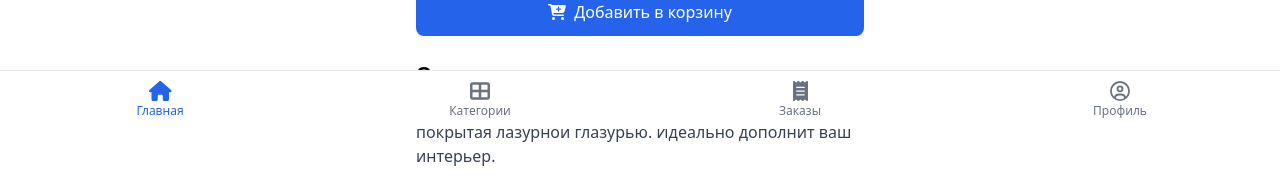
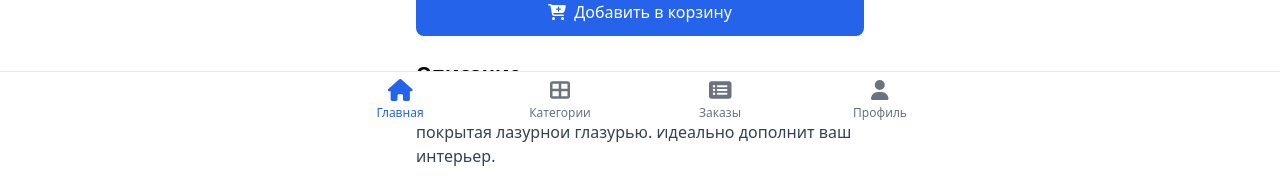
Before and after one commit to runas555/ikeber-next, a Next.js app: page /products/1 in a window 1280 px wide. Shown: the part 671-850 px from the top of the page. Built offline with nearby package versions, Linux system fonts and the light colour scheme.

Commit message:
tabs fixed

```diff
--- /dev/null
+++ b/src/app/category/[categoryName]/page.tsx
@@ -0,0 +1,68 @@
+"use client";
+import React, { useContext } from 'react';
+import { useRouter, useParams } from 'next/navigation';
+import Header from '@/components/Header';
+import NavigationBar from '@/components/NavigationBar';
+import ProductCard from '@/components/ProductCard';
+import { itemsData } from '@/data/items'; // Удален Item
+import { AppStateContext } from '@/context/AppStateProvider';
+
+const CategoryPage: React.FC = () => {
+  const router = useRouter();
+  const params = useParams();
+  const categoryName = params.categoryName ? decodeURIComponent(params.categoryName as string) : null;
+
+  const { setSearchQuery, openSearchOverlay, closeSearchOverlay, setSearchStatusText } = useContext(AppStateContext);
+
+  const handleHeaderSearch = (query: string) => {
+    if (!query) {
+      console.warn("Search query is empty");
+      return;
+    }
+    setSearchQuery(query);
+    openSearchOverlay();
+    let step = 0;
+    const searchSteps = [
+      { text: "Проверяю наличие у ближайших продавцов...", delay: 1200 },
+      { text: "Ищу похожие товары и услуги в вашем городе...", delay: 1500 },
+      { text: "Подбираю лучшие варианты для вас...", delay: 1300 }
+    ];
+    function nextStep() {
+      if (step < searchSteps.length) {
+        setSearchStatusText(searchSteps[step].text);
+        setTimeout(nextStep, searchSteps[step].delay);
+        step++;
+      } else {
+        closeSearchOverlay();
+        router.push(`/search-request/${encodeURIComponent(query)}`);
+      }
+    }
+    setSearchStatusText('Анализирую ваш запрос: "' + query + '"...');
+    setTimeout(nextStep, 1000);
+  };
+
+  const categoryItems = categoryName ? itemsData.filter(item => item.category === categoryName) : [];
+
+  return (
+    <>
+      <Header onSearch={handleHeaderSearch} showBackButton={true} />
+      <main className="container mx-auto p-4 pt-24 pb-20">
+        <h1 className="text-2xl font-bold mb-6 text-gray-800">
+          {categoryName || 'Категория'}
+        </h1>
+        {categoryItems.length > 0 ? (
+          <div className="grid grid-cols-2 sm:grid-cols-3 md:grid-cols-4 gap-4">
+            {categoryItems.map((item) => (
+              <ProductCard key={item.id} item={item} />
+            ))}
+          </div>
+        ) : (
+          <p className="text-gray-600">В этой категории пока нет товаров.</p>
+        )}
+      </main>
+      <NavigationBar />
+    </>
+  );
+};
+
+export default CategoryPage;
--- a/src/components/NavigationBar.tsx
+++ b/src/components/NavigationBar.tsx
@@ -1,49 +1,64 @@
 "use client";
 import React, { useContext } from 'react';
+import { useRouter } from 'next/navigation'; // Импортируем useRouter
 import { FontAwesomeIcon } from '@fortawesome/react-fontawesome';
-import { faHome, faThLarge, faReceipt } from '@fortawesome/free-solid-svg-icons';
-import { faUserCircle } from '@fortawesome/free-regular-svg-icons';
+import { faHome, faThLarge, faListAlt, faUser } from '@fortawesome/free-solid-svg-icons';
 import { AppStateContext } from '@/context/AppStateProvider';
-import clsx from 'clsx';
 
-const navItems = [
+const tabs = [
   { id: 'home', label: 'Главная', icon: faHome },
   { id: 'categories', label: 'Категории', icon: faThLarge },
-  { id: 'orders', label: 'Заказы', icon: faReceipt /* badgeCount: 1 */ }, // Example badge
-  { id: 'profile', label: 'Профиль', icon: faUserCircle },
+  { id: 'orders', label: 'Заказы', icon: faListAlt },
+  { id: 'profile', label: 'Профиль', icon: faUser },
 ];
 
 const NavigationBar: React.FC = () => {
-  const { activeTab, setActiveTab, ordersBadgeCount } = useContext(AppStateContext);
+  const router = useRouter(); // Инициализируем useRouter
+  const appState = useContext(AppStateContext);
 
-  const handleTabChange = (tabId: string) => {
-    // Logic to close any open modals/views before switching tabs
-    // This should ideally be centralized in AppStateProvider or a custom hook
-    // For now, just switch tab
-    setActiveTab(tabId);
+  if (!appState) {
+    console.warn("AppStateContext is not available in NavigationBar");
+    return null;
+  }
+
+  const { activeTab, setActiveTab, ordersBadgeCount } = appState;
+
+  const handleTabClick = (tabId: string) => {
+    // Сначала переходим на главную страницу, если мы не на ней
+    // Проверка текущего пути может быть сложной из-за динамических сегментов.
+    // Проще всегда пушить '/', а setActiveTab обновит контент.
+    router.push('/');
+
+    // Устанавливаем активную вкладку.
+    // Небольшая задержка может помочь, если HomePage не успевает среагировать на изменение activeTab
+    // после router.push. Но для начала попробуем без нее.
+    // setActiveTab(tabId);
+    // Для большей надежности, особенно если HomePage имеет сложный рендер:
+    requestAnimationFrame(() => {
+        setActiveTab(tabId);
+    });
   };
 
   return (
-    <nav className="bg-white border-t border-gray-200 fixed bottom-0 w-full py-1.5 z-40">
-      <div className="flex justify-around">
-        {navItems.map((item) => (
+    <nav className="fixed bottom-0 left-0 right-0 bg-white border-t border-gray-200 shadow-top z-40">
+      <div className="flex justify-around max-w-screen-sm mx-auto">
+        {tabs.map((tab) => (
           <button
-            key={item.id}
-            className={clsx(
-              'tab-button flex-1 flex flex-col items-center px-3 py-1 transition-colors duration-200',
-              activeTab === item.id ? 'text-blue-600' : 'text-gray-500 hover:text-blue-500'
-            )}
-            onClick={() => handleTabChange(item.id)}
+            key={tab.id}
+            onClick={() => handleTabClick(tab.id)} // Используем новый обработчик
+            className={`flex-1 flex flex-col items-center justify-center py-2 px-1 text-xs transition-colors duration-200 ease-in-out
+                        ${activeTab === tab.id ? 'text-blue-600' : 'text-gray-500 hover:text-blue-500'}`}
+            aria-current={activeTab === tab.id ? 'page' : undefined}
           >
-            <FontAwesomeIcon icon={item.icon} className="tab-icon text-xl" />
-            {item.id === 'orders' && ordersBadgeCount > 0 && (
-                 <span className="badge bg-orange-500 text-white rounded-full flex items-center justify-center" style={{top: '-4px', right: 'calc(50% - 22px)'}}>
-                    {ordersBadgeCount}
-                 </span>
-            )}
-            <span className={clsx("text-xs mt-0.5", activeTab === item.id && "font-medium")}>
-              {item.label}
-            </span>
+            <div className="relative">
+              <FontAwesomeIcon icon={tab.icon} className={`text-xl mb-0.5 tab-icon ${activeTab === tab.id ? 'scale-110' : ''}`} />
+              {tab.id === 'orders' && ordersBadgeCount > 0 && (
+                <span className="absolute top-[-3px] right-[-7px] bg-red-500 text-white text-[9px] font-bold rounded-full h-4 w-4 flex items-center justify-center">
+                  {ordersBadgeCount}
+                </span>
+              )}
+            </div>
+            <span className="mt-0.5">{tab.label}</span>
           </button>
         ))}
       </div>
--- a/src/context/AppStateProvider.tsx
+++ b/src/context/AppStateProvider.tsx
@@ -6,8 +6,7 @@ import React, { createContext, useState, useEffect, ReactNode, Dispatch, SetStat
 interface AppState {
   activeTab: string;
   // isProductModalOpen and selectedProduct are no longer needed
-  isCategoryViewOpen: boolean;
-  categoryForView: string | null;
+  // isCategoryViewOpen and categoryForView are no longer needed
   isSearchOverlayOpen: boolean;
   searchStatusText: string;
   // isSearchResultsOpen and searchQuery are no longer needed for SearchResultsContainer
@@ -22,8 +21,7 @@ interface AppState {
 interface AppContextValue extends AppState {
   setActiveTab: Dispatch<SetStateAction<string>>;
   // openProductModal and closeProductModal are no longer needed
-  openCategoryItemsView: (categoryName: string) => void;
-  closeCategoryItemsView: () => void;
+  // openCategoryItemsView and closeCategoryItemsView are no longer needed
   openSearchOverlay: () => void;
   closeSearchOverlay: () => void;
   // openSearchResults and closeSearchResults are no longer needed
@@ -35,8 +33,8 @@ interface AppContextValue extends AppState {
 const defaultState: AppState = {
   activeTab: 'home',
   // isProductModalOpen and selectedProduct are no longer needed
-  isCategoryViewOpen: false,
-  categoryForView: null,
+  // isCategoryViewOpen: false, // Больше не нужно
+  // categoryForView: null, // Больше не нужно
   isSearchOverlayOpen: false,
   searchStatusText: 'Анализирую ваш запрос...',
   // isSearchResultsOpen: false, // Больше не нужно
@@ -55,8 +53,8 @@ interface AppStateProviderProps {
 const AppStateProvider: React.FC<AppStateProviderProps> = ({ children }) => {
   const [activeTab, setActiveTab] = useState<string>(defaultState.activeTab);
   // isProductModalOpen and selectedProduct states are no longer needed
-  const [isCategoryViewOpen, setIsCategoryViewOpen] = useState<boolean>(defaultState.isCategoryViewOpen);
-  const [categoryForView, setCategoryForView] = useState<string | null>(defaultState.categoryForView);
+  // const [isCategoryViewOpen, setIsCategoryViewOpen] = useState<boolean>(defaultState.isCategoryViewOpen); // Больше не нужно
+  // const [categoryForView, setCategoryForView] = useState<string | null>(defaultState.categoryForView); // Больше не нужно
   const [isSearchOverlayOpen, setIsSearchOverlayOpen] = useState<boolean>(defaultState.isSearchOverlayOpen);
   const [searchStatusText, setSearchStatusText] = useState<string>(defaultState.searchStatusText);
   // const [isSearchResultsOpen, setIsSearchResultsOpen] = useState<boolean>(defaultState.isSearchResultsOpen); // Больше не нужно
@@ -75,21 +73,22 @@ const AppStateProvider: React.FC<AppStateProviderProps> = ({ children }) => {
     const handleKeyDown = (event: KeyboardEvent) => {
       if (event.key === 'Escape' || event.key === 'Tab') { // Tab also closes modals as per original HTML
         // if (isProductModalOpen) closeProductModal(); // No longer needed
-        if (isCategoryViewOpen) closeCategoryItemsView();
+        // if (isCategoryViewOpen) closeCategoryItemsView(); // No longer needed
         // else if (isSearchResultsOpen) closeSearchResults(); // No longer needed
         // Search overlay might not need esc/tab close or handled differently
+        // Если SearchOverlay должен закрываться по Esc/Tab, нужно добавить его состояние в зависимости и вызов closeSearchOverlay()
       }
     };
     document.addEventListener('keydown', handleKeyDown);
     return () => document.removeEventListener('keydown', handleKeyDown);
-  }, [isCategoryViewOpen]); // Removed isSearchResultsOpen from dependencies
+  }, []); // Зависимости теперь пустые, если SearchOverlay не управляется Esc/Tab
 
   const manageBodyScroll = (shouldLock: boolean) => {
     if (shouldLock) {
       document.body.classList.add('no-scroll');
     } else {
       // Only remove no-scroll if no other modal is active
-      if (!isCategoryViewOpen && !isSearchOverlayOpen) { // Removed isSearchResultsOpen
+      if (!isSearchOverlayOpen) { // Остался только SearchOverlay
          document.body.classList.remove('no-scroll');
       }
     }
@@ -97,21 +96,12 @@ const AppStateProvider: React.FC<AppStateProviderProps> = ({ children }) => {
 
   // Update body scroll whenever a modal's state changes
   useEffect(() => {
-    manageBodyScroll(isCategoryViewOpen || isSearchOverlayOpen); // Removed isSearchResultsOpen
-  }, [isCategoryViewOpen, isSearchOverlayOpen]); // Removed isSearchResultsOpen
+    manageBodyScroll(isSearchOverlayOpen); // Остался только SearchOverlay
+  }, [isSearchOverlayOpen]); // Остался только SearchOverlay
 
 
   // openProductModal and closeProductModal are no longer needed
-
-  const openCategoryItemsView = (categoryName: string) => {
-    console.log('Opening category view for:', categoryName);
-    setCategoryForView(categoryName);
-    setIsCategoryViewOpen(true);
-  };
-  const closeCategoryItemsView = () => {
-    setIsCategoryViewOpen(false);
-    setCategoryForView(null);
-  };
+  // openCategoryItemsView and closeCategoryItemsView are no longer needed
 
   const openSearchOverlay = () => setIsSearchOverlayOpen(true);
   const closeSearchOverlay = () => {
@@ -124,7 +114,7 @@ const AppStateProvider: React.FC<AppStateProviderProps> = ({ children }) => {
   const handleSetActiveTab: Dispatch<SetStateAction<string>> = (tabId) => {
     // Close all modals when switching tabs
     // closeProductModal(); // No longer needed
-    closeCategoryItemsView();
+    // closeCategoryItemsView(); // No longer needed
     closeSearchOverlay(); // Also close search processing
     // closeSearchResults(); // No longer needed
     setActiveTab(tabId);
@@ -140,8 +130,7 @@ const AppStateProvider: React.FC<AppStateProviderProps> = ({ children }) => {
   const value: AppContextValue = {
     activeTab,
     // isProductModalOpen and selectedProduct are no longer needed
-    isCategoryViewOpen,
-    categoryForView,
+    // isCategoryViewOpen and categoryForView are no longer needed
     isSearchOverlayOpen,
     searchStatusText,
     // isSearchResultsOpen is no longer needed
@@ -151,8 +140,7 @@ const AppStateProvider: React.FC<AppStateProviderProps> = ({ children }) => {
     ordersBadgeCount,
     setActiveTab: handleSetActiveTab, // Use wrapped setter
     // openProductModal and closeProductModal are no longer needed
-    openCategoryItemsView,
-    closeCategoryItemsView,
+    // openCategoryItemsView and closeCategoryItemsView are no longer needed
     openSearchOverlay,
     closeSearchOverlay,
     // openSearchResults and closeSearchResults are no longer needed
```
Also changed, not shown: src/app/page.tsx (+13 -24 lines), src/components/CategoryItemsView.tsx (deleted, +0 -45 lines), src/components/tabs/CategoriesTab.tsx (+13 -32 lines).
